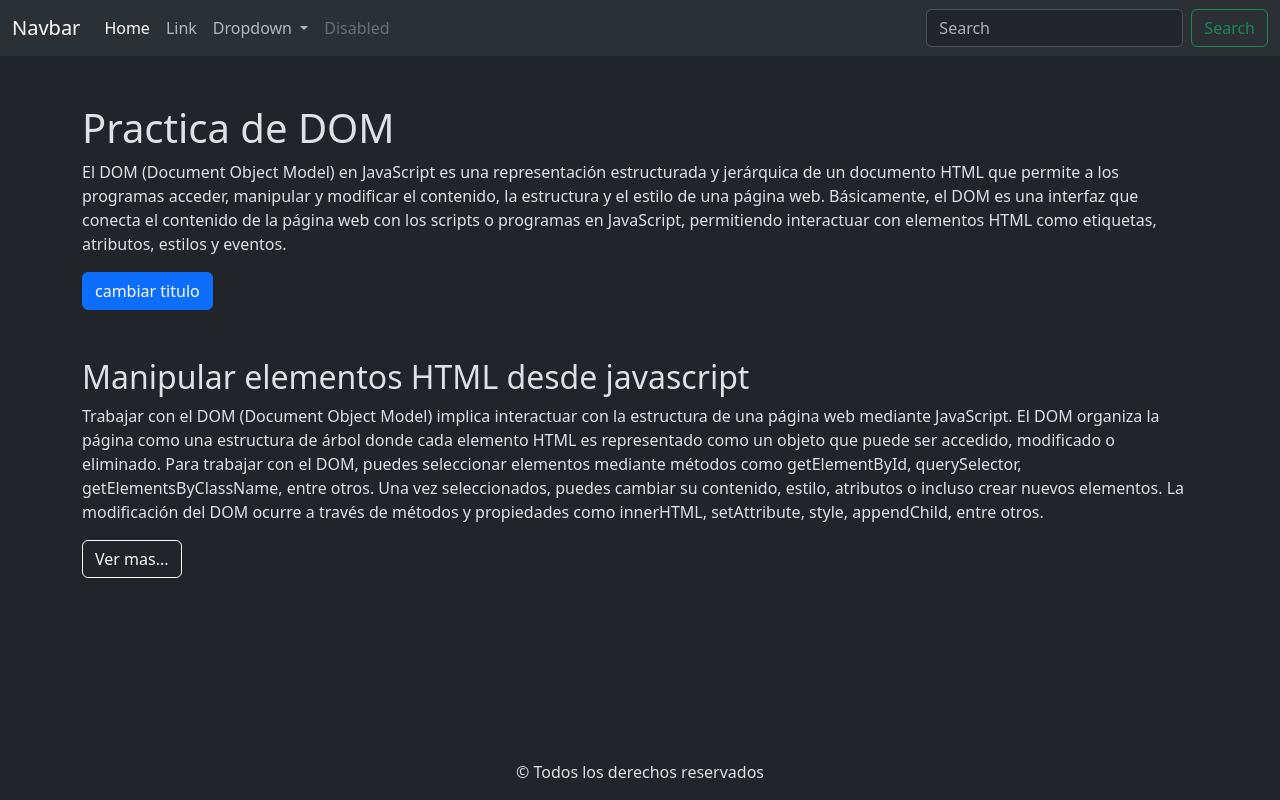
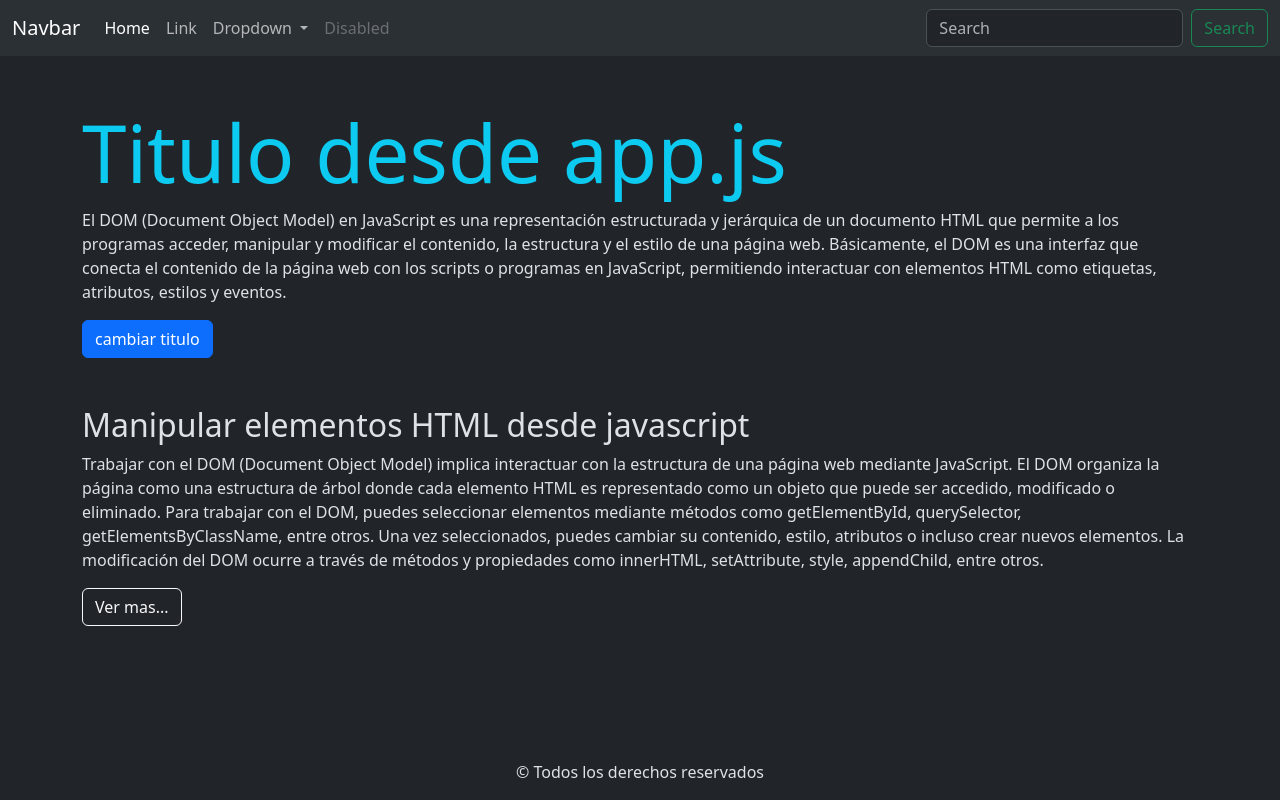
Before and after one commit to rollingcodeschool/pracicaDOM-c74i, a plain HTML site: page index.html in a window 1280 px wide. Both pictures are taken after a click on the button "cambiar titulo". Drawn offline with nearby package versions, Linux system fonts and the light colour scheme.

Commit message:
modificamos el titulo principal desde la funcion cambiar titulo

```diff
--- a/index.html
+++ b/index.html
@@ -49,11 +49,11 @@
     </header>
     <main class="my-5 container">
         <section>
-            <h1>Practica de DOM</h1>
+            <h1 id="titulo">Practica de DOM</h1>
             <p>
                 El DOM (Document Object Model) en JavaScript es una representación estructurada y jerárquica de un documento HTML que permite a los programas acceder, manipular y modificar el contenido, la estructura y el estilo de una página web. Básicamente, el DOM es una interfaz que conecta el contenido de la página web con los scripts o programas en JavaScript, permitiendo interactuar con elementos HTML como etiquetas, atributos, estilos y eventos.
             </p>
-            <button class="btn btn-primary">cambiar titulo</button>
+            <button class="btn btn-primary" onclick="cambiarTitulo()">cambiar titulo</button>
         </section>
         <section class="my-5">
             <h2>Manipular elementos HTML desde javascript</h2>
@@ -62,7 +62,7 @@
 Para trabajar con el DOM, puedes seleccionar elementos mediante métodos como getElementById, querySelector, getElementsByClassName, entre otros. Una vez seleccionados, puedes cambiar su contenido, estilo, atributos o incluso crear nuevos elementos.
 La modificación del DOM ocurre a través de métodos y propiedades como innerHTML, setAttribute, style, appendChild, entre otros.
             </p>
-            <button class="btn btn-outline-light">Ver mas...</button>
+            <button class="btn btn-outline-light" >Ver mas...</button>
         </section>
     </main>
     <footer class="text-center">
--- a/js/app.js
+++ b/js/app.js
@@ -0,0 +1,12 @@
+const cambiarTitulo = () =>{
+    console.log('estoy en la funcion cambiarTitulo');
+    //seleccionar el h1
+    // const tituloPrincipal = document.getElementsByTagName('button');
+    // const tituloPrincipal = document.getElementsByClassName('btn');
+    // const tituloPrincipal = document.getElementById('tituloSecundario');
+    const tituloPrincipal = document.querySelector('h1');
+    console.log(tituloPrincipal);
+    //modificar el h1
+    tituloPrincipal.innerHTML = 'Titulo desde <b>app.js</b>';
+    tituloPrincipal.className = 'display-1 text-info'
+}
```
